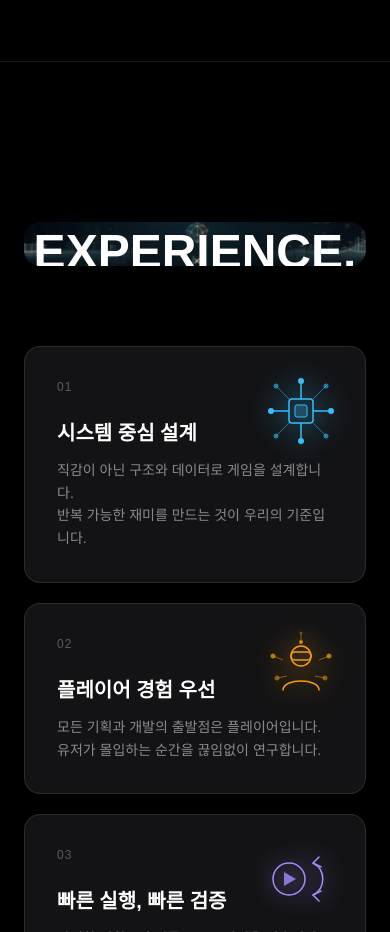
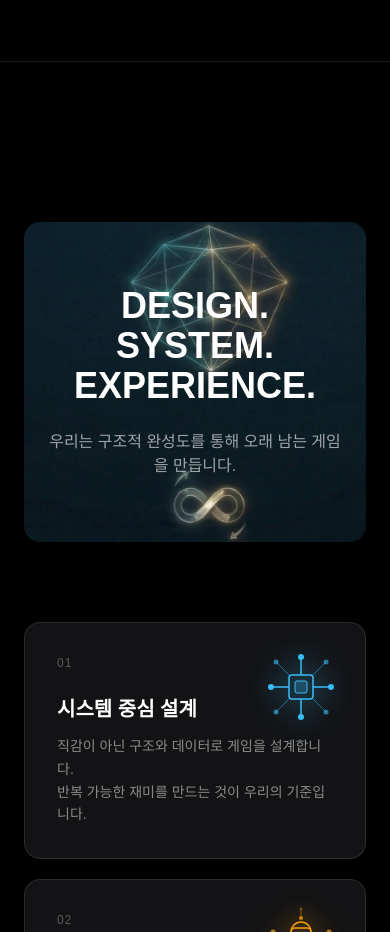
Before and after one commit to arotech-inc/corporate, a Next.js app: page / in a window 390 px wide. Shown: the part 2380-3312 px from the top of the page. Built offline with nearby package versions, Linux system fonts and the light colour scheme.

Commit message:
image size

```diff
--- a/app/page.tsx
+++ b/app/page.tsx
@@ -128,15 +128,14 @@ export default function Home() {
           <Image
             src="/vision_title.jpg"
             alt="Vision background"
-            width={5728}
-            height={736}
-            className="w-full object-cover"
+            fill
+            className="object-cover"
           />
-          <div className="absolute inset-0 flex flex-col items-center justify-center">
-            <h2 className="text-5xl md:text-6xl font-extrabold mb-6 text-center">
+          <div className="relative z-10 flex flex-col items-center justify-center py-16 px-6">
+            <h2 className="text-4xl md:text-5xl lg:text-6xl font-extrabold mb-6 text-center">
               DESIGN. SYSTEM. EXPERIENCE.
             </h2>
-            <p className="max-w-3xl mx-auto opacity-60 text-lg text-center">
+            <p className="max-w-3xl mx-auto opacity-60 text-base md:text-lg text-center">
               우리는 구조적 완성도를 통해 오래 남는 게임을 만듭니다.
             </p>
           </div>
```
